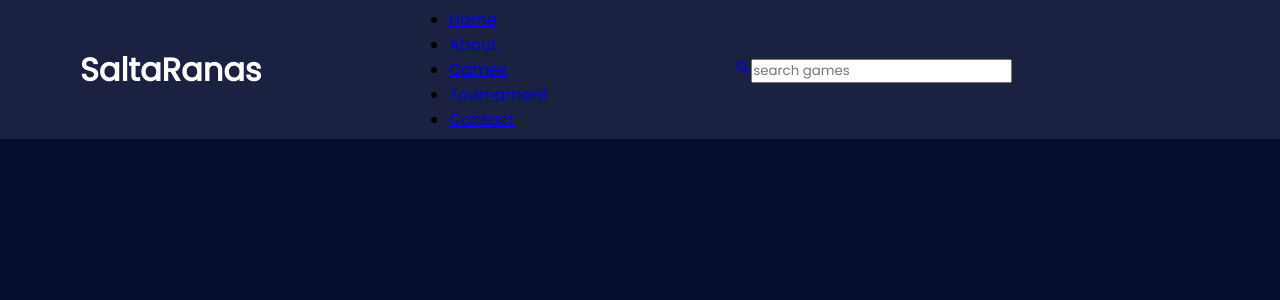
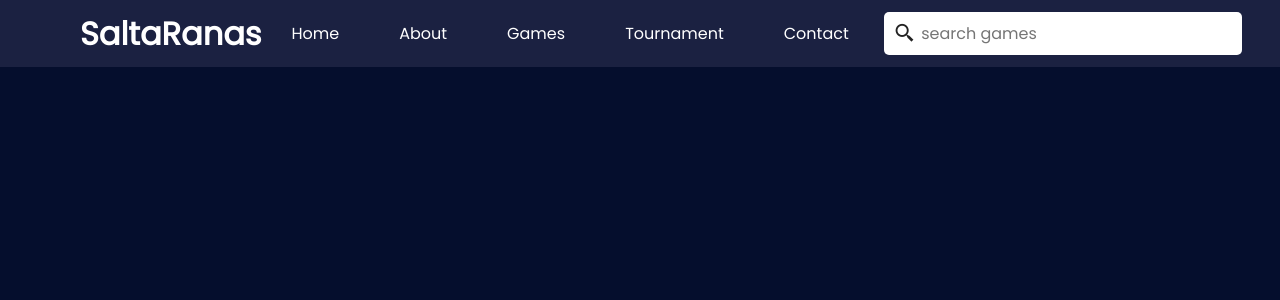
Before and after one commit to LuisDani07/SaltaRanas_React, a React (Vite) app: page / in a window 1280 px wide. Shown: the top 300 px of the page. Built offline with nearby package versions, Linux system fonts and the light colour scheme.

Commit message:
componente navbar terminado

```diff
--- a/index.html
+++ b/index.html
@@ -5,9 +5,6 @@
     <link rel="icon" type="image/svg+xml" href="/vite.svg" />
     <meta name="viewport" content="width=device-width, initial-scale=1.0" />
     <link href='https://unpkg.com/boxicons@2.1.4/css/boxicons.min.css' rel='stylesheet'>
-    <link rel="preconnect" href="https://fonts.googleapis.com">
-<link rel="preconnect" href="https://fonts.gstatic.com" crossorigin>
-<link href="https://fonts.googleapis.com/css2?family=Poppins&display=swap" rel="stylesheet">
   <title>Saltaranas||TepicGames</title>
   </head>
   <body>
--- a/src/App.jsx
+++ b/src/App.jsx
@@ -1,11 +1,13 @@
 import React from 'react'
 import NavBar from './Components/NavBar';
 import './styles.css'
+import Banner from './Components/Banner';
 
 function App() {
   return (
         <>
           <NavBar/>
+          <Banner/>
         </>
   )
 }
--- /dev/null
+++ b/src/Components/Banner.jsx
@@ -0,0 +1,11 @@
+
+
+function Banner() {
+  return (
+    <article className="banner">
+
+    </article>
+  )
+}
+
+export default Banner
--- a/src/Components/NavBar.jsx
+++ b/src/Components/NavBar.jsx
@@ -13,7 +13,7 @@ function NavBar() {
         </ul>
         <div className='action'>
             <div className="searchBx">
-                <a href="#"><i class='bx bx-search-alt-2' ></i></a>
+                <a href="#"><i className='bx bx-search-alt-2' ></i></a>
                 <input type="text" placeholder='search games'/>
             </div>
         </div>
--- a/src/styles.css
+++ b/src/styles.css
@@ -28,3 +28,45 @@ header .logo{
     font-size: 2em;
     font-weight: 700;
 }
+header .nav{
+    display:flex;
+    justify-content: center;
+    align-items: center;
+}
+header ul li{
+    list-style:none;
+    margin:10px;
+}
+header ul li a{
+    color:#fff;
+    text-decoration: none;
+    padding:10px 20px;
+    border-radius: 5px;
+}
+header ul li a:hover{
+    background:#1aeeef;
+    color:#050e2d;
+    box-shadow: 0 0 10px #1aeeef;
+}
+header .action .searchBx{
+padding:5px;
+margin:5px;
+display:flex;
+justify-content: center;
+align-items: center;
+background:#fff;
+border-radius: 5px;
+}
+header .action .searchBx i{
+    font-size: 1.4em;
+    margin:5px;
+    color:#222;
+}
+header .action .searchBx input{
+    outline: none;
+    border:none;
+    font-size: 1em;
+}
+.title{
+    color:#fff;
+}
```
